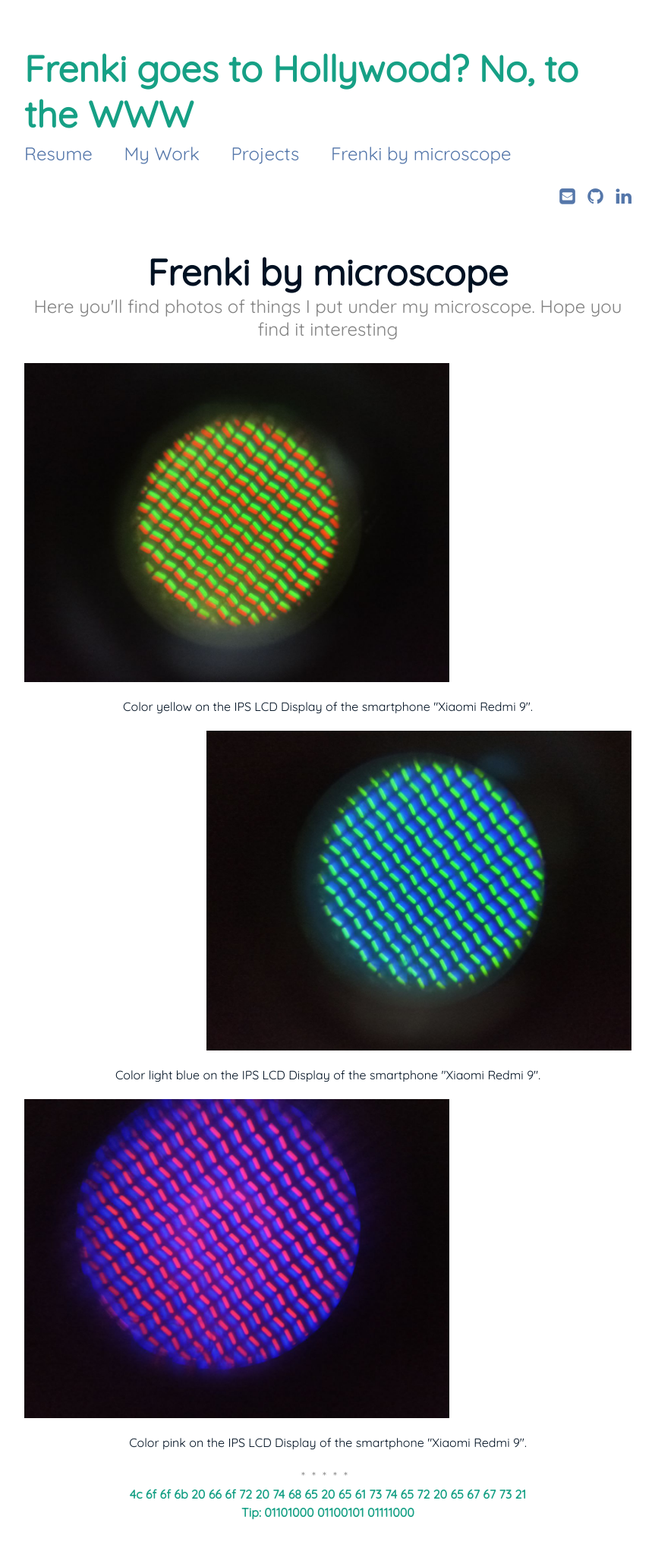
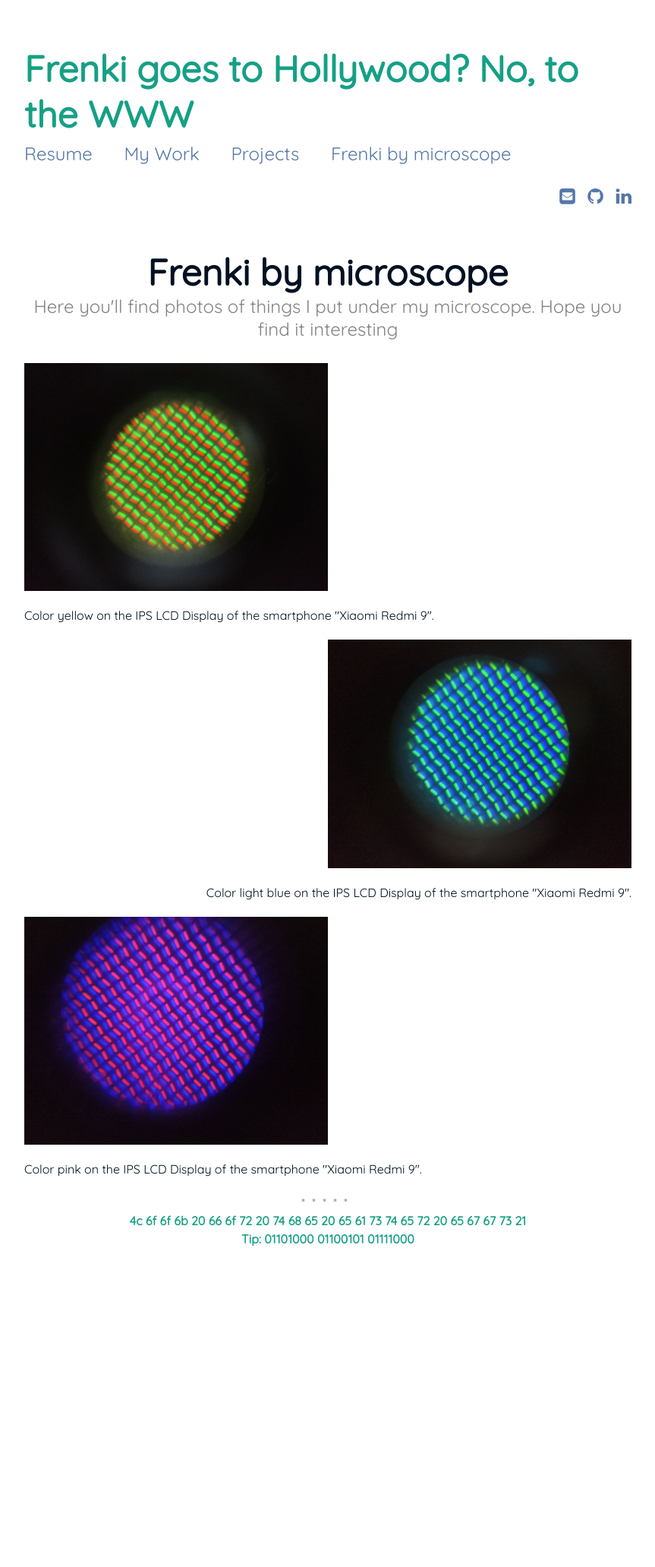
Before and after one commit to FreShq99/frenkishqepa.com, a Jekyll site: the page built from gallery.md, in a window 1280 px wide. Shown: the whole page at 76% size, without its empty margins (208-1071 px from the left). Built offline with Jekyll 4.4.1, drawn with Linux system fonts in a browser that asks for light colours; after the commit the page ends 1703 px from its top, so only the background shows below that.

Commit message:
Update gallery.md

```diff
--- a/gallery.md
+++ b/gallery.md
@@ -5,16 +5,16 @@
 ---
 
 <p align="left" width="100%">
-    <img width="70%" src="MicroscopeGallery/yellow.jpeg">
-    <p align="center">Color yellow on the IPS LCD Display of the smartphone "Xiaomi Redmi 9". <p align="center">
+    <img width="50%" src="MicroscopeGallery/yellow.jpeg">
+    <p align="left">Color yellow on the IPS LCD Display of the smartphone "Xiaomi Redmi 9". <p align="left">
 </p>
 
 <p align="right" width="100%">
-    <img width="70%" src="MicroscopeGallery/blu.jpeg">
-    <p align="center">Color light blue on the IPS LCD Display of the smartphone "Xiaomi Redmi 9".<p align="center">
+    <img width="50%" src="MicroscopeGallery/blu.jpeg">
+    <p align="right">Color light blue on the IPS LCD Display of the smartphone "Xiaomi Redmi 9".<p align="right">
 </p>
 
 <p align="left" width="100%">
-    <img width="70%" src="MicroscopeGallery/purple.jpeg">
-    <p align="center">Color pink on the IPS LCD Display of the smartphone "Xiaomi Redmi 9".<p align="center">
+    <img width="50%" src="MicroscopeGallery/purple.jpeg">
+    <p align="left">Color pink on the IPS LCD Display of the smartphone "Xiaomi Redmi 9".<p align="left">
 </p>
```
